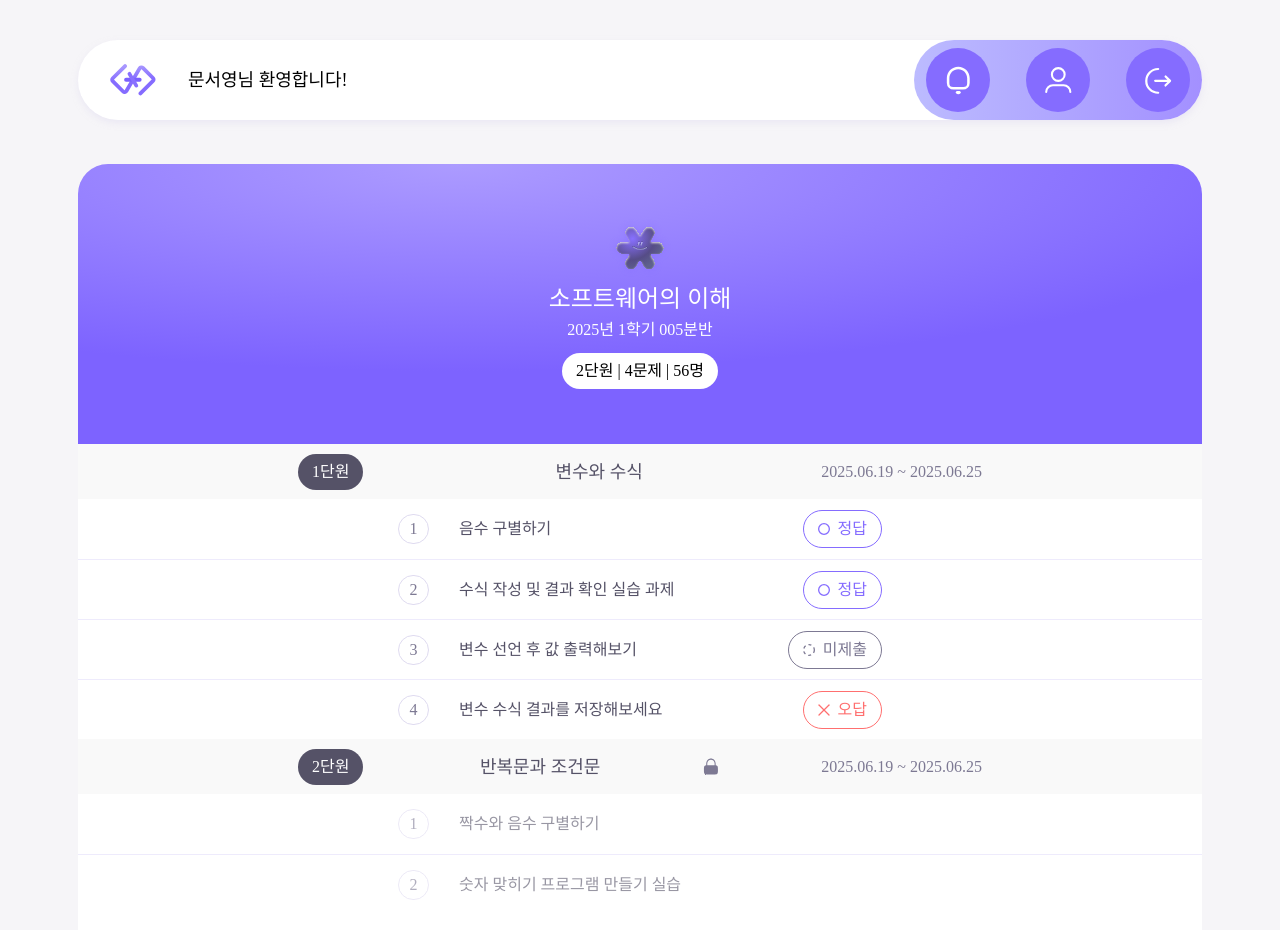
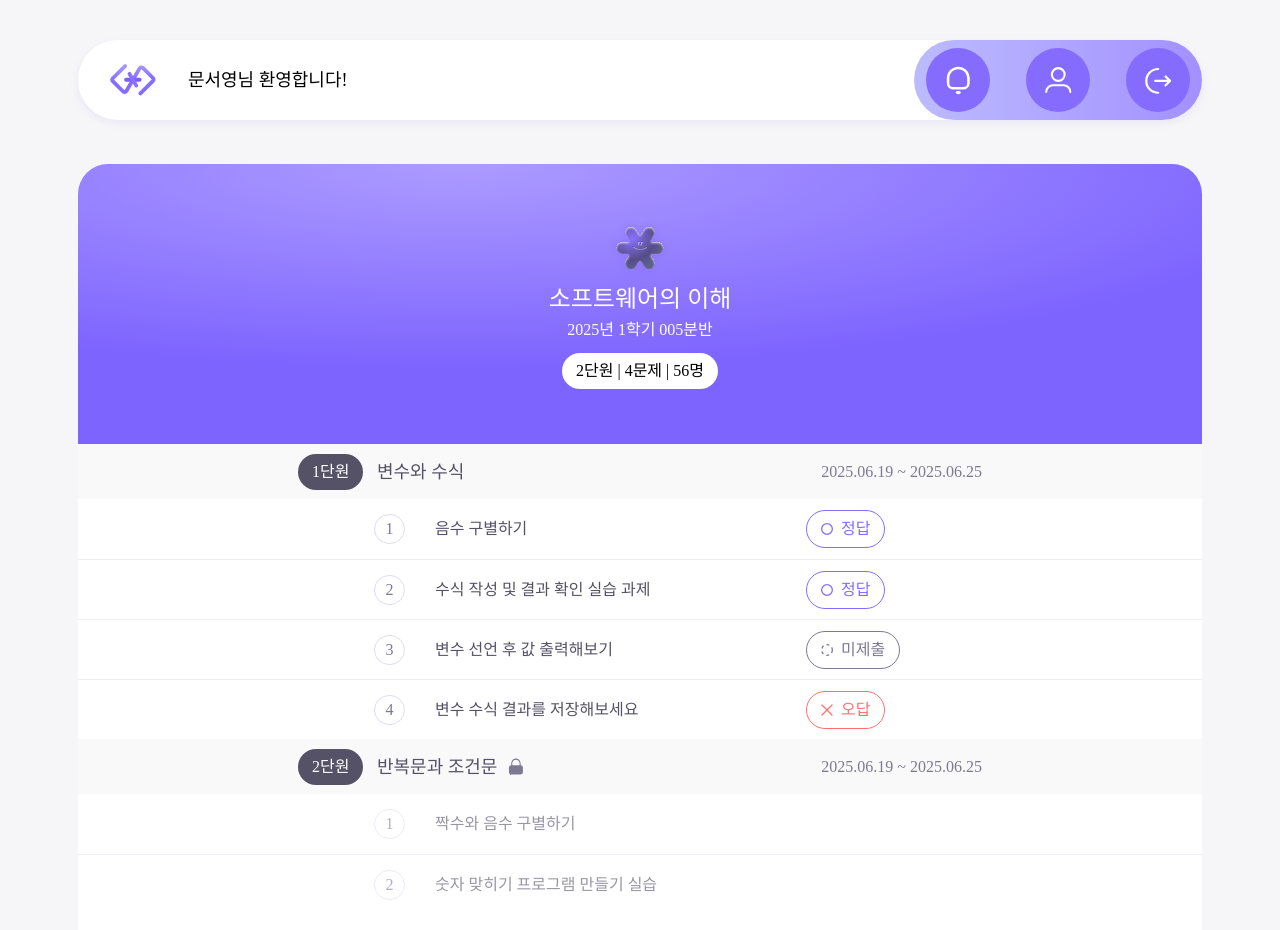
Before and after one commit to 2025-snowCode/snowCode-Client, a React (Vite) app: page /student/course/1 in a window 1280 px wide. Shown: the top 930 px of the page. Built offline with nearby package versions, Linux system fonts and the light colour scheme; a web font is replaced by a local one.

Commit message:
#16 style: 컴포넌트 배치 개선

```diff
--- a/src/components/common/CourseOverview/AssignmentItem.tsx
+++ b/src/components/common/CourseOverview/AssignmentItem.tsx
@@ -14,13 +14,18 @@ const AssignmentItem = ({
 }: AssignmentItemProps) => {
   return (
     <div
-      className={`h-[60px] flex items-center justify-between px-80 ${
+      className={`w-100% h-[60px] flex items-center px-74 ${
         index !== 1 && 'border-t-1 border-[#EEEBFC]'
       }`}>
-      <div className={`flex-center ${!isOpen && 'opacity-[0.6]'}`}>
+      <div
+        className={`w-108 flex items-center justify-start ${
+          !isOpen && 'opacity-[0.6]'
+        }`}>
+        {/* 문제 번호 */}
         <span className='w-[31px] py-0.5 flex-center rounded-full border-1 border-purple-stroke text-base text-light-black font-medium'>
           {index}
         </span>
+        {/* 문제 제목 */}
         <span
           className={`text-secondary-black text-base font-normal pl-[30px] curosr-pointer ${
             isOpen &&
@@ -29,7 +34,6 @@ const AssignmentItem = ({
           {title}
         </span>
       </div>
-
       {isOpen && <SubmissionBadge submittedStatus={submittedStatus} />}
     </div>
   );
--- a/src/components/common/CourseOverview/SubmissionBadge.tsx
+++ b/src/components/common/CourseOverview/SubmissionBadge.tsx
@@ -34,7 +34,7 @@ const SubmissionBadge = ({submittedStatus}: SubmissionBadgeProps) => {
 
   return (
     <div
-      className={`inline-flex gap-2 text-center px-3.5 py-1.5 rounded-[35px] ${variant}`}>
+      className={`inline-flex gap-2 text-center px-3.5 py-1.5 rounded-[35px] mr-auto ${variant}`}>
       <img src={icon} alt={label} />
       <span>{label}</span>
     </div>
--- a/src/components/common/CourseOverview/UnitHeader.tsx
+++ b/src/components/common/CourseOverview/UnitHeader.tsx
@@ -17,13 +17,15 @@ const UnitHeader = ({
   dueDate,
 }: UnitHeaderProps) => {
   return (
-    <div className='h-[55px] bg-gray flex items-center justify-between px-55 whitespace-nowrap'>
-      <UnitLabel unitNo={index} />
-      <span className='pl-[13.5px] text-lg text-secondary-black font-medium'>
-        {title}
-      </span>
-      {!isOpen && <img src={lock} alt='잠금' />}
-      <span className='text-base text-light-black font-normal'>{`${releaseDate.replaceAll(
+    <div className='h-[55px] bg-gray flex items-center px-55 whitespace-nowrap'>
+      <div className='flex items-center w-70%'>
+        <UnitLabel unitNo={index} />
+        <span className='pl-[13.5px] pr-[10.5px] text-lg text-secondary-black font-medium'>
+          {title}
+        </span>
+        {!isOpen && <img src={lock} alt='잠금' />}
+      </div>
+      <span className='w-10% text-base text-light-black font-normal ml-auto'>{`${releaseDate.replaceAll(
         '-',
         '.'
       )} ~ ${dueDate.replaceAll('-', '.')}`}</span>
```
